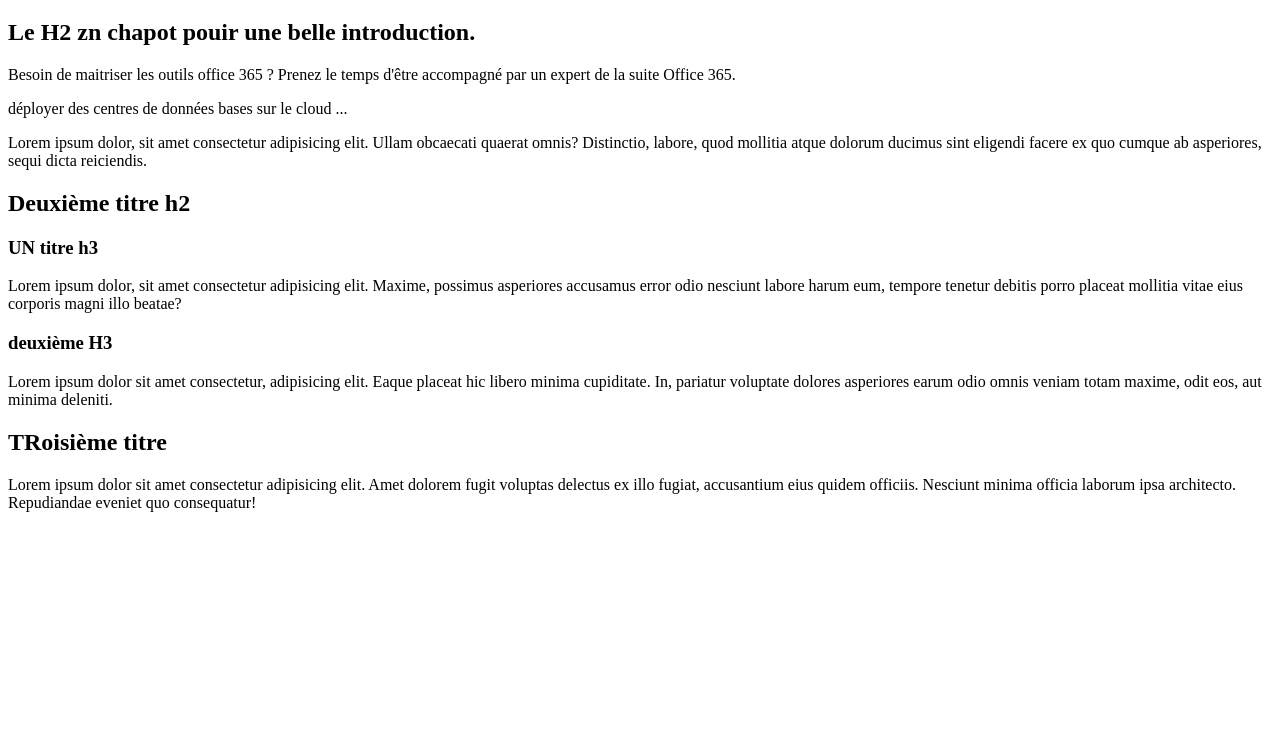
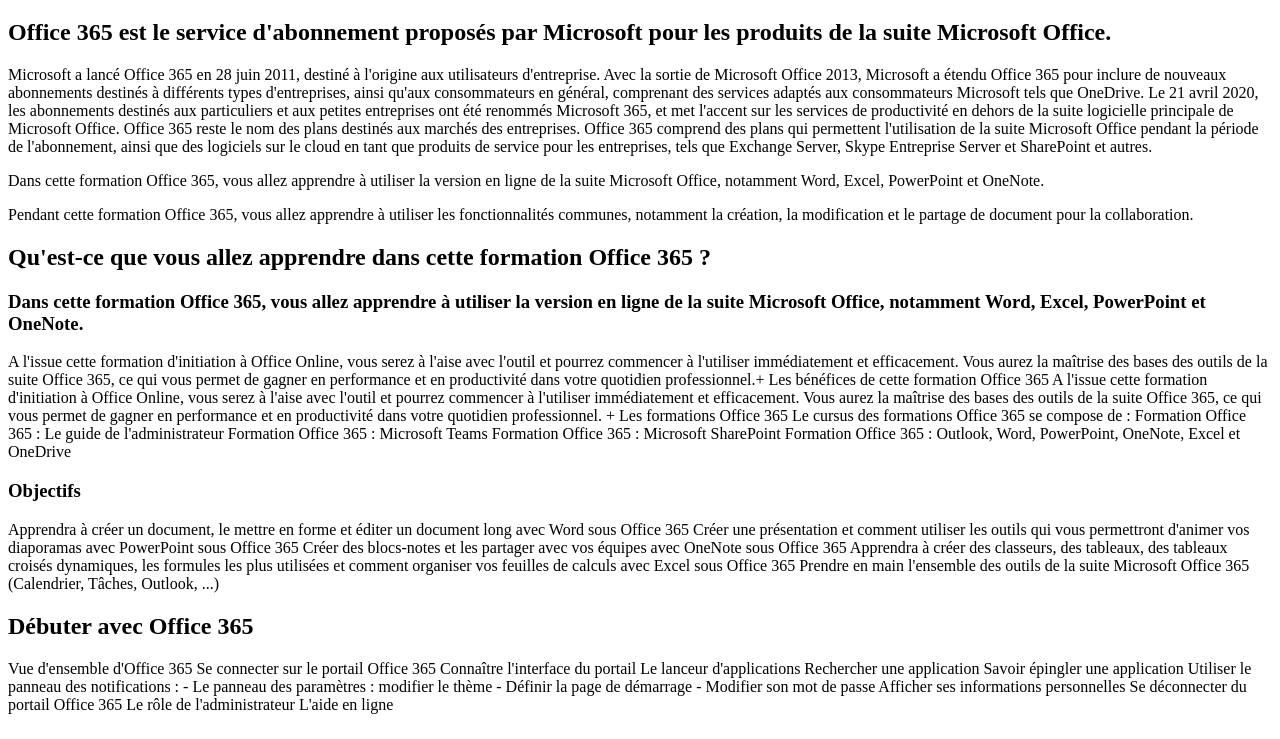
Before and after one commit to NawEFEFEFDT/formationoffice-365, a plain HTML site: page index.html in a window 1280 px wide. Shown: the part 61-800 px from the top of the page. Drawn offline with Linux system fonts and the light colour scheme.

Commit message:
Add files via upload

```diff
--- a/index.html
+++ b/index.html
@@ -13,26 +13,52 @@
 <body>
 
     <h1>Formations office 365</h1>
-    <h2>Le H2 zn chapot pouir une belle introduction. </h2>
-    <p>Besoin de maitriser les outils office 365 ? Prenez le temps d'être accompagné par un expert de la suite Office
-        365. </p>
-    <p>
-        déployer des centres de données bases sur le cloud ...
-    </p>
-    <p>Lorem ipsum dolor, sit amet consectetur adipisicing elit. Ullam obcaecati quaerat omnis? Distinctio, labore, quod
-        mollitia atque dolorum ducimus sint eligendi facere ex quo cumque ab asperiores, sequi dicta reiciendis.</p>
-    <H2>Deuxième titre h2</H2>
-    <h3>UN titre h3</h3>
-    <p>Lorem ipsum dolor, sit amet consectetur adipisicing elit. Maxime, possimus asperiores accusamus error odio
-        nesciunt labore harum eum, tempore tenetur debitis porro placeat mollitia vitae eius corporis magni illo beatae?
-    </p>
-    <h3>deuxième H3</h3>
-    <p>Lorem ipsum dolor sit amet consectetur, adipisicing elit. Eaque placeat hic libero minima cupiditate. In,
-        pariatur voluptate dolores asperiores earum odio omnis veniam totam maxime, odit eos, aut minima deleniti.</p>
-    <h2>TRoisième titre</h2>
-    <p>Lorem ipsum dolor sit amet consectetur adipisicing elit. Amet dolorem fugit voluptas delectus ex illo fugiat,
-        accusantium eius quidem officiis. Nesciunt minima officia laborum ipsa architecto. Repudiandae eveniet quo
-        consequatur!</p>
+
+    <h2>Office 365 est le service d'abonnement proposés par Microsoft pour les produits de la suite Microsoft Office.</h2>
+
+    <p>Microsoft a lancé Office 365 en 28 juin 2011, destiné à l'origine aux utilisateurs d'entreprise. Avec la sortie de Microsoft Office 2013, Microsoft a étendu Office 365 pour inclure de nouveaux abonnements destinés à différents types d'entreprises, ainsi qu'aux consommateurs en général, comprenant des services adaptés aux consommateurs Microsoft tels que OneDrive.
+Le 21 avril 2020, les abonnements destinés aux particuliers et aux petites entreprises ont été renommés Microsoft 365, et met l'accent sur les services de productivité en dehors de la suite logicielle principale de Microsoft Office. Office 365 reste le nom des plans destinés aux marchés des entreprises.
+Office 365 comprend des plans qui permettent l'utilisation de la suite Microsoft Office pendant la période de l'abonnement, ainsi que des logiciels sur le cloud en tant que produits de service pour
+les entreprises, tels que Exchange Server, Skype Entreprise Server et SharePoint et autres. </p>
+
+    <p>Dans cette formation Office 365, vous allez apprendre à utiliser la version en ligne de la suite Microsoft Office, notamment Word, Excel, PowerPoint et OneNote.</p>
+
+    <p>Pendant cette formation Office 365, vous allez apprendre à utiliser les fonctionnalités communes, notamment la création, la modification et le partage de document pour la collaboration.</p>
+
+
+    <H2>Qu'est-ce que vous allez apprendre dans cette formation Office 365 ?</H2>
+    <h3>Dans cette formation Office 365, vous allez apprendre à utiliser la version en ligne de la suite Microsoft Office, notamment Word, Excel, PowerPoint et OneNote.</h3>
+    <p>A l'issue cette formation d'initiation à Office Online, vous serez à l'aise avec l'outil et pourrez commencer à l'utiliser immédiatement et efficacement. Vous aurez la maîtrise des bases des outils de la suite Office 365, ce qui vous permet de gagner en performance et en productivité dans votre quotidien professionnel.+ Les bénéfices de cette formation Office 365
+A l'issue cette formation d'initiation à Office Online, vous serez à l'aise avec l'outil et pourrez commencer à l'utiliser immédiatement et efficacement. Vous aurez la maîtrise des bases des outils de la suite Office 365, ce qui vous permet de gagner en performance et en productivité dans votre quotidien professionnel.
++ Les formations Office 365
+Le cursus des formations Office 365 se compose de :
+Formation Office 365 : Le guide de l'administrateur
+Formation Office 365 : Microsoft Teams
+Formation Office 365 : Microsoft SharePoint
+Formation Office 365 : Outlook, Word, PowerPoint, OneNote, Excel et OneDrive  </p>
+
+    <h3>Objectifs</h3>
+    <p>Apprendra à créer un document, le mettre en forme et éditer un document long avec Word sous Office 365
+Créer une présentation et comment utiliser les outils qui vous permettront d'animer vos diaporamas avec PowerPoint sous Office 365
+Créer des blocs-notes et les partager avec vos équipes avec OneNote sous Office 365
+Apprendra à créer des classeurs, des tableaux, des tableaux croisés dynamiques, les formules les plus utilisées et comment organiser vos feuilles de calculs avec Excel sous Office 365
+Prendre en main l'ensemble des outils de la suite Microsoft Office 365 (Calendrier, Tâches, Outlook, ...)</p>
+
+    <h2>Débuter avec Office 365</h2>
+    <p>Vue d'ensemble d'Office 365
+Se connecter sur le portail Office 365
+Connaître l'interface du portail
+Le lanceur d'applications
+Rechercher une application
+Savoir épingler une application
+Utiliser le panneau des notifications :
+- Le panneau des paramètres : modifier le thème
+- Définir la page de démarrage
+- Modifier son mot de passe
+Afficher ses informations personnelles
+Se déconnecter du portail Office 365
+Le rôle de l'administrateur
+L'aide en ligne</p>
 </body>
 
 </html>
```
